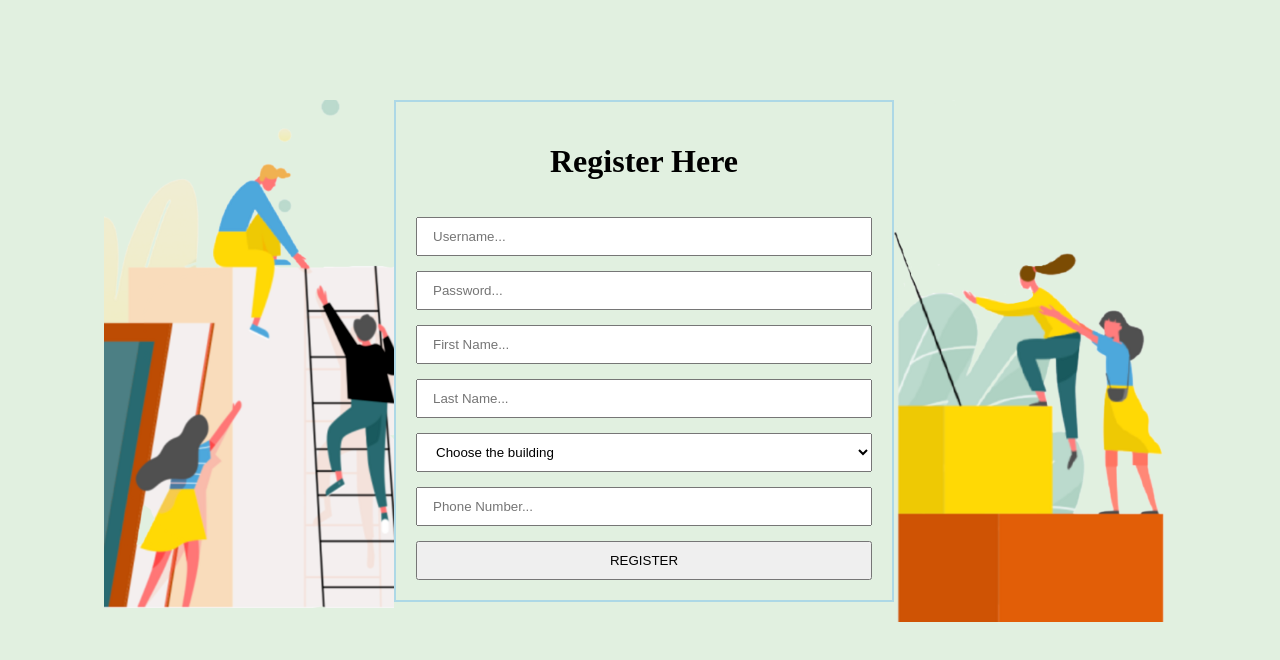
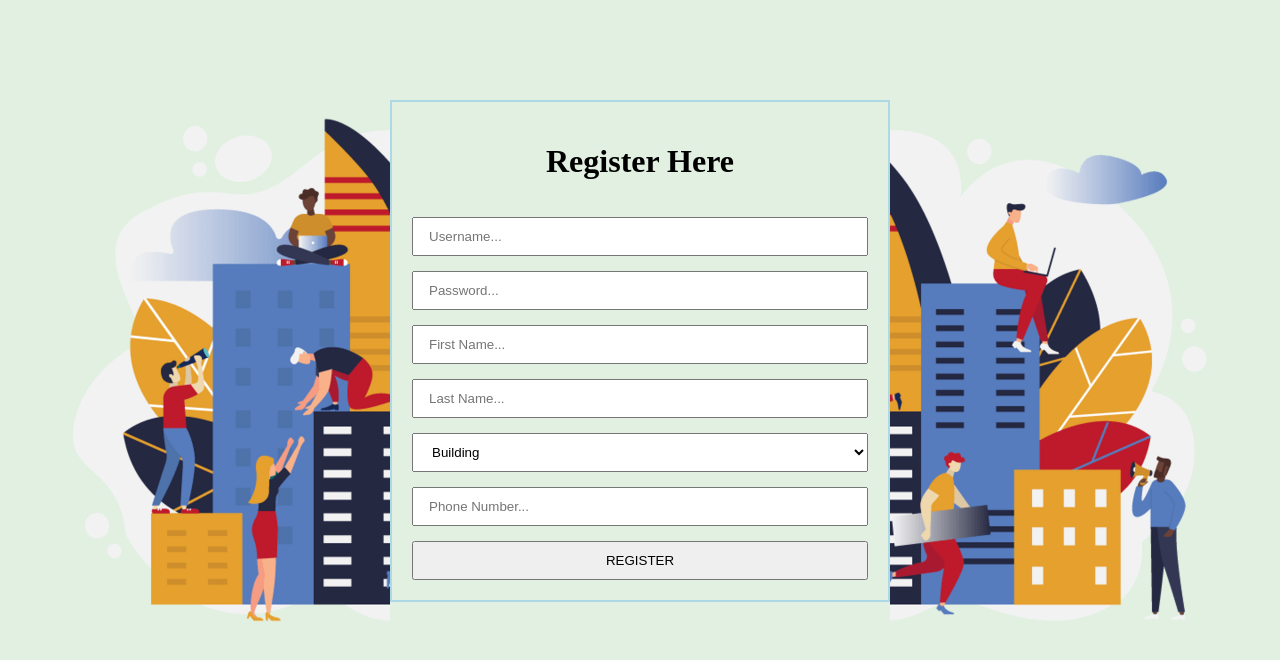
Before and after one commit to kharris29/neighbor-favor, a Next.js app in the folder frontend/: page /signup in a window 1280 px wide. Shown: the top 660 px of the page. Built offline with nearby package versions, Linux system fonts and the light colour scheme.

Commit message:
Fixed main page background image error. Changed sign up image.

```diff
--- a/frontend/pages/signup.js
+++ b/frontend/pages/signup.js
@@ -87,7 +87,7 @@ function Signup() {
           id="building"
           onChange={(e) => setBuilding(e.target.value)}
         >
-          <option value="">Choose the building</option>
+          <option value="">Building</option>
           <option value="Centennial Hall">Centennial Hall</option>
           <option value="De Neve Plaza">De Neve Plaza</option>
           <option value="Dykstra Hall">Dykstra Hall</option>
--- a/frontend/styles/main.module.css
+++ b/frontend/styles/main.module.css
@@ -99,7 +99,7 @@ text-align: center;
     position: absolute;
     right: 30px;
     top: 30px;
-    background-color: rgb(235, 231, 227);
+    background-color: rgb(136, 177, 138);
   }
 
   .notif {
```
Also changed, not shown: frontend/pages/main.js (+4 -9 lines), frontend/public/SignUp1.png, frontend/public/SignUp2.png.
